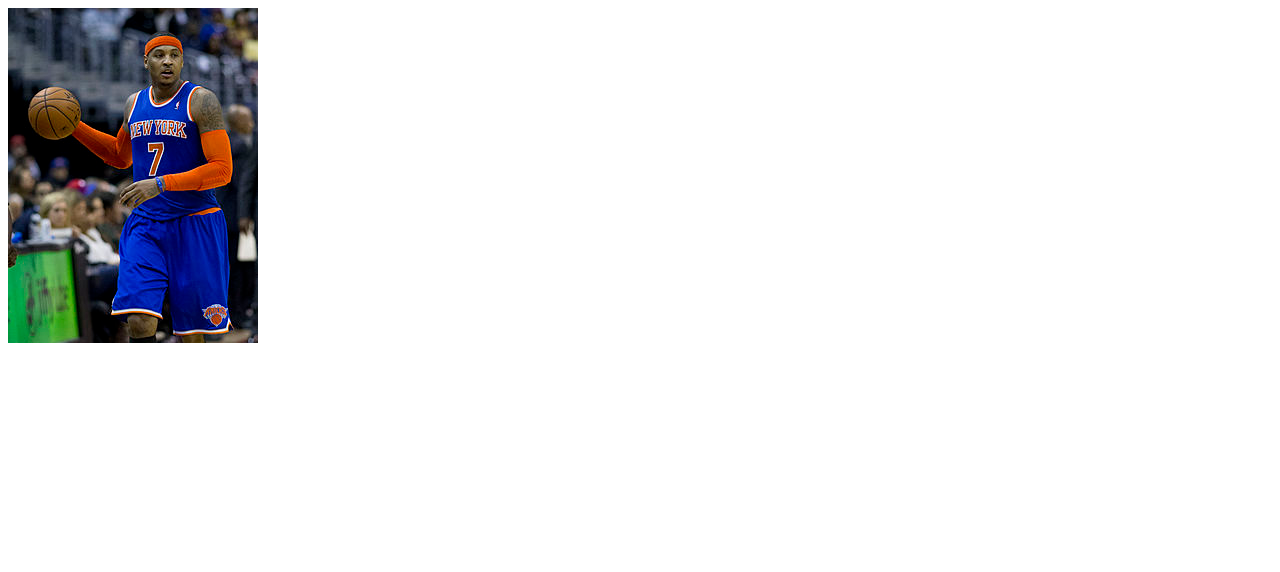
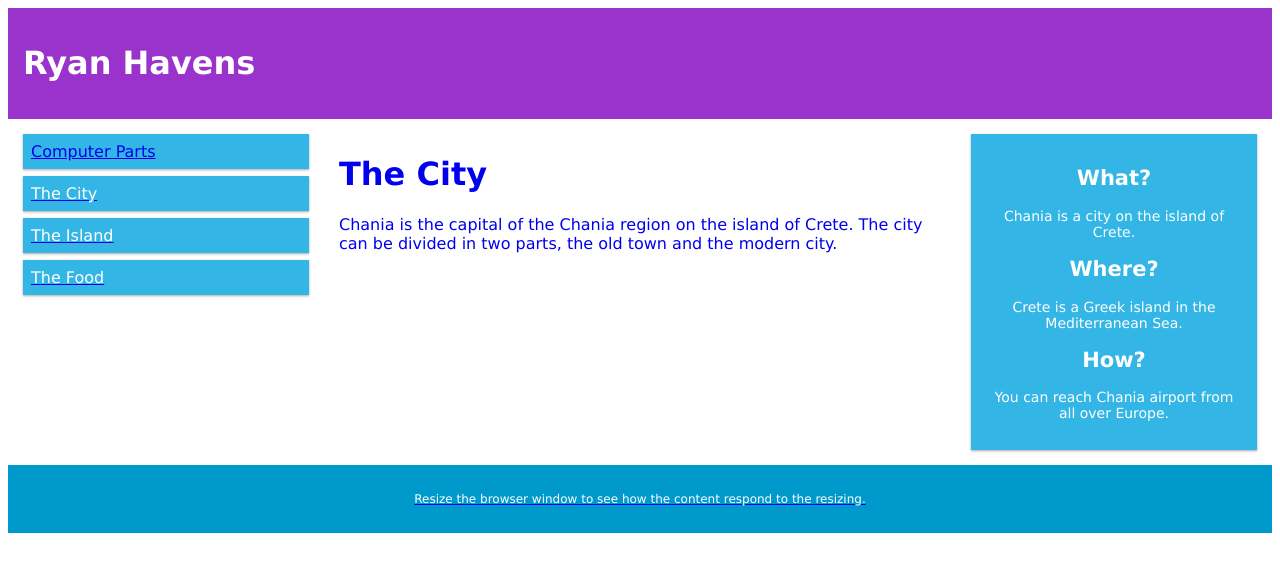
Before and after one commit to HavensRyan/HavensRyan.github.io, a plain HTML site: page index.html in a window 1280 px wide. Drawn offline with Linux system fonts and the light colour scheme.

Commit message:
Update index.html

```diff
--- a/index.html
+++ b/index.html
@@ -1,8 +1,118 @@
+<!DOCTYPE html>
 <html>
-<head> <title> HavensRyan </title></head>
+<head>
+<meta name="viewport" content="width=device-width, initial-scale=1.0">
+<style>
+* {
+    box-sizing: border-box;
+}
+.row::after {
+    content: "";
+    clear: both;
+    display: block;
+}
+[class*="col-"] {
+    float: left;
+    padding: 15px;
+}
+html {
+    font-family: "Lucida Sans", sans-serif;
+}
+.header {
+    background-color: #9933cc;
+    color: #ffffff;
+    padding: 15px;
+}
+.menu ul {
+    list-style-type: none;
+    margin: 0;
+    padding: 0;
+}
+.menu li {
+    padding: 8px;
+    margin-bottom: 7px;
+    background-color: #33b5e5;
+    color: #ffffff;
+    box-shadow: 0 1px 3px rgba(0,0,0,0.12), 0 1px 2px rgba(0,0,0,0.24);
+}
+.menu li:hover {
+    background-color: #0099cc;
+}
+.aside {
+    background-color: #33b5e5;
+    padding: 15px;
+    color: #ffffff;
+    text-align: center;
+    font-size: 14px;
+    box-shadow: 0 1px 3px rgba(0,0,0,0.12), 0 1px 2px rgba(0,0,0,0.24);
+}
+.footer {
+    background-color: #0099cc;
+    color: #ffffff;
+    text-align: center;
+    font-size: 12px;
+    padding: 15px;
+}
+/* For desktop: */
+.col-1 {width: 8.33%;}
+.col-2 {width: 16.66%;}
+.col-3 {width: 25%;}
+.col-4 {width: 33.33%;}
+.col-5 {width: 41.66%;}
+.col-6 {width: 50%;}
+.col-7 {width: 58.33%;}
+.col-8 {width: 66.66%;}
+.col-9 {width: 75%;}
+.col-10 {width: 83.33%;}
+.col-11 {width: 91.66%;}
+.col-12 {width: 100%;}
 
+@media only screen and (max-width: 768px) {
+    /* For mobile phones: */
+    [class*="col-"] {
+        width: 100%;
+    }
+}
+</style>
+</head>
 <body>
 
-<img src= "img/Melo.jpg">
+<div class="header">
+  <h1>Ryan Havens</h1>
+</div>
+
+<div class="row">
+
+<div class="col-3 menu">
+  <ul>
+    <li><a href = "computerparts.html" target = "_blank">Computer Parts</li>
+    <li>The City</li>
+    <li>The Island</li>
+    <li>The Food</li>
+  </ul>
+</div>
+
+<div class="col-6">
+  <h1>The City</h1>
+  <p>Chania is the capital of the Chania region on the island of Crete. The city can be divided in two parts, the old town and the modern city.</p>
+</div>
+
+<div class="col-3 right">
+  <div class="aside">
+    <h2>What?</h2>
+    <p>Chania is a city on the island of Crete.</p>
+    <h2>Where?</h2>
+    <p>Crete is a Greek island in the Mediterranean Sea.</p>
+    <h2>How?</h2>
+    <p>You can reach Chania airport from all over Europe.</p>
+  </div>
+</div>
+
+</div>
+
+<div class="footer">
+  <p>Resize the browser window to see how the content respond to the resizing.</p>
+</div>
+
 </body>
 </html>
```
